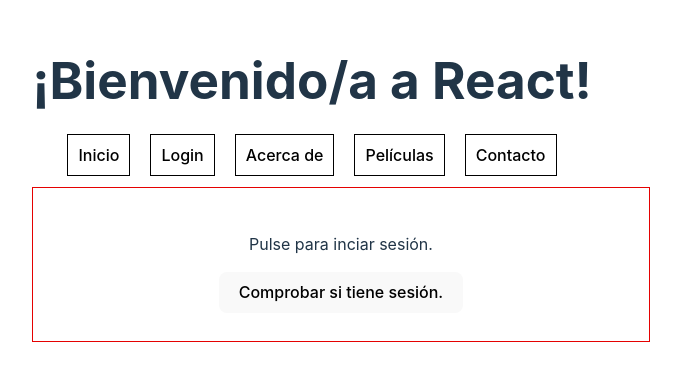
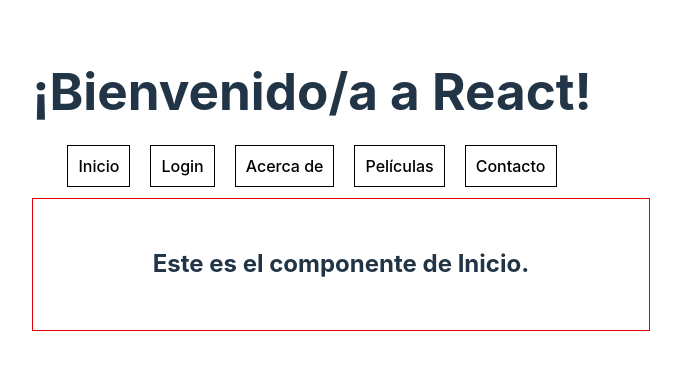
Before and after one commit to Jucagovi/DWC_React_24, a React (Vite) app: page / in a window 1280 px wide. Shown: the part 220-600 px from the top of the page, without its empty margins (328-1009 px from the left). Built offline with nearby package versions, Linux system fonts and the light colour scheme.

Commit message:
UT03 Cambio de rutas a un componente

```diff
--- a/src/App.jsx
+++ b/src/App.jsx
@@ -1,14 +1,7 @@
 import "./App.css";
 import Contenedor from "./componentes/solucion_207/Contenedor.jsx";
-import { BrowserRouter, Routes, Route } from "react-router-dom";
-import Inicio from "./componentes/UT03/rutas/Inicio.jsx";
-import AcercaDe from "./componentes/UT03/rutas/AcercaDe.jsx";
-import Error from "./componentes/UT03/rutas/Error.jsx";
-import Peliculas from "./Practica 2.08/componentes/Peliculas.jsx";
-import listado from "./Practica 2.08/objetos/peliculas.json";
 import Menu from "./componentes/UT03/rutas/Menu.jsx";
-import Contacto from "./componentes/UT03/rutas/Contacto.jsx";
-import Login from "./componentes/UT03/rutas/Login.jsx";
+import Rutas from "./componentes/UT03/rutas/Rutas.jsx";
 
 /******************** Rutas en React con react-router-dom
  * Componentes implicados
@@ -35,19 +28,21 @@
       <h1>¡Bienvenido/a a React!</h1>
       <Menu />
       <Contenedor>
-        <Routes>
-          <Route path='/' element={<Login />} />
-          <Route path='/acerca-de' element={<AcercaDe />} />
-          <Route
-            path='/peliculas'
-            element={<Peliculas listado={listado.peliculas} />}
-          />
-          <Route path='/feo' element={<Contacto />} />
-          <Route path='*' element={<Error />} />
-        </Routes>
+        <Rutas />
       </Contenedor>
     </>
   );
 }
 
 export default App;
+
+{
+  /* <Route path='/' element={<Login />} />
+<Route path='/acerca-de' element={<AcercaDe />} />
+<Route
+  path='/peliculas'
+  element={<Peliculas listado={listado.peliculas} />}
+/>
+<Route path='/feo' element={<Contacto />} />
+<Route path='*' element={<Error />} /> */
+}
--- /dev/null
+++ b/src/componentes/UT03/rutas/Rutas.jsx
@@ -0,0 +1,25 @@
+import React from "react";
+import { Routes, Route } from "react-router-dom";
+import Inicio from "./Inicio.jsx";
+import Contacto from "./Contacto.jsx";
+import Peliculas from "../../../Practica 2.08/componentes/Peliculas.jsx";
+import Error from "./Error.jsx";
+import listado from "../../../Practica 2.08/objetos/peliculas.json";
+
+const Rutas = () => {
+  return (
+    <>
+      <Routes>
+        <Route path='/' element={<Inicio />} />
+        <Route path='/contacto' element={<Contacto />} />
+        <Route
+          path='/peliculas'
+          element={<Peliculas listado={listado.peliculas} />}
+        />
+        <Route path='*' element={<Error />} />
+      </Routes>
+    </>
+  );
+};
+
+export default Rutas;
```
